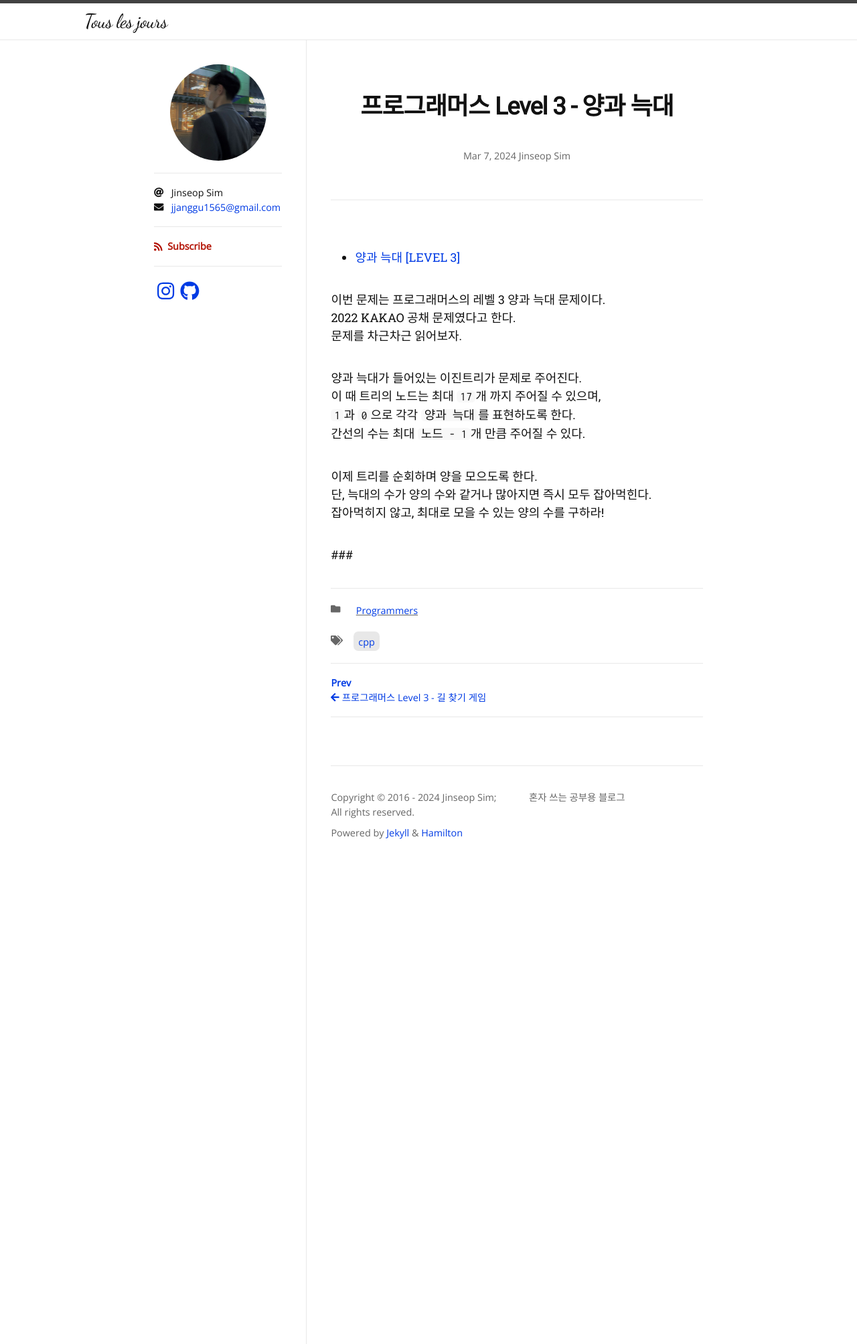
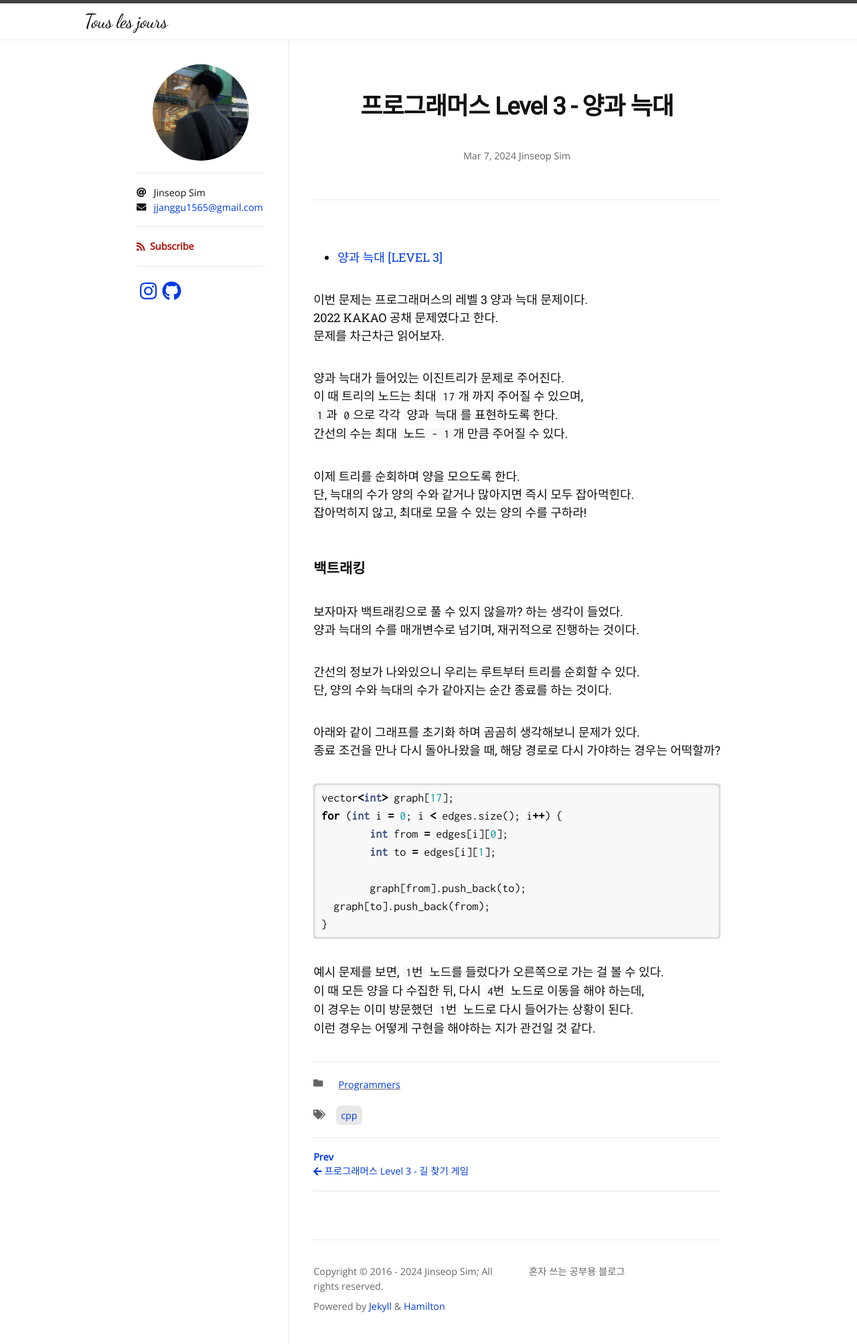
Before and after one commit to Jinseop-Sim/Jinseop-Sim.github.io, a Jekyll site: the page built from _posts/2024-03-07-pg-sheep-n-wolf.md, in a window 1280 px wide. Shown: the whole page at 67% size. Built offline with Jekyll 4.4.1, drawn with Linux system fonts in a browser that asks for light colours; nearby versions of some CDN libraries; some web fonts are replaced.

Commit message:
글 수정

````diff
--- a/_posts/2024-03-07-pg-sheep-n-wolf.md
+++ b/_posts/2024-03-07-pg-sheep-n-wolf.md
@@ -21,4 +21,27 @@ author:
 단, 늑대의 수가 양의 수와 같거나 많아지면 즉시 모두 잡아먹힌다.
 잡아먹히지 않고, 최대로 모을 수 있는 양의 수를 구하라!
 
-###
+### 백트래킹
+보자마자 백트래킹으로 풀 수 있지 않을까? 하는 생각이 들었다.
+양과 늑대의 수를 매개변수로 넘기며, 재귀적으로 진행하는 것이다.
+
+간선의 정보가 나와있으니 우리는 루트부터 트리를 순회할 수 있다.
+단, 양의 수와 늑대의 수가 같아지는 순간 종료를 하는 것이다.
+
+아래와 같이 그래프를 초기화 하며 곰곰히 생각해보니 문제가 있다.
+종료 조건을 만나 다시 돌아나왔을 때, 해당 경로로 다시 가야하는 경우는 어떡할까?
+{% highlight cpp %}
+vector<int> graph[17];
+for (int i = 0; i < edges.size(); i++) {
+	int from = edges[i][0];
+	int to = edges[i][1];
+
+	graph[from].push_back(to);
+  graph[to].push_back(from);
+}
+{% endhighlight %}
+
+예시 문제를 보면, ```1번``` 노드를 들렀다가 오른쪽으로 가는 걸 볼 수 있다.
+이 때 모든 양을 다 수집한 뒤, 다시 ```4번``` 노드로 이동을 해야 하는데,
+이 경우는 이미 방문했던 ```1번``` 노드로 다시 들어가는 상황이 된다.
+이런 경우는 어떻게 구현을 해야하는 지가 관건일 것 같다.
````
